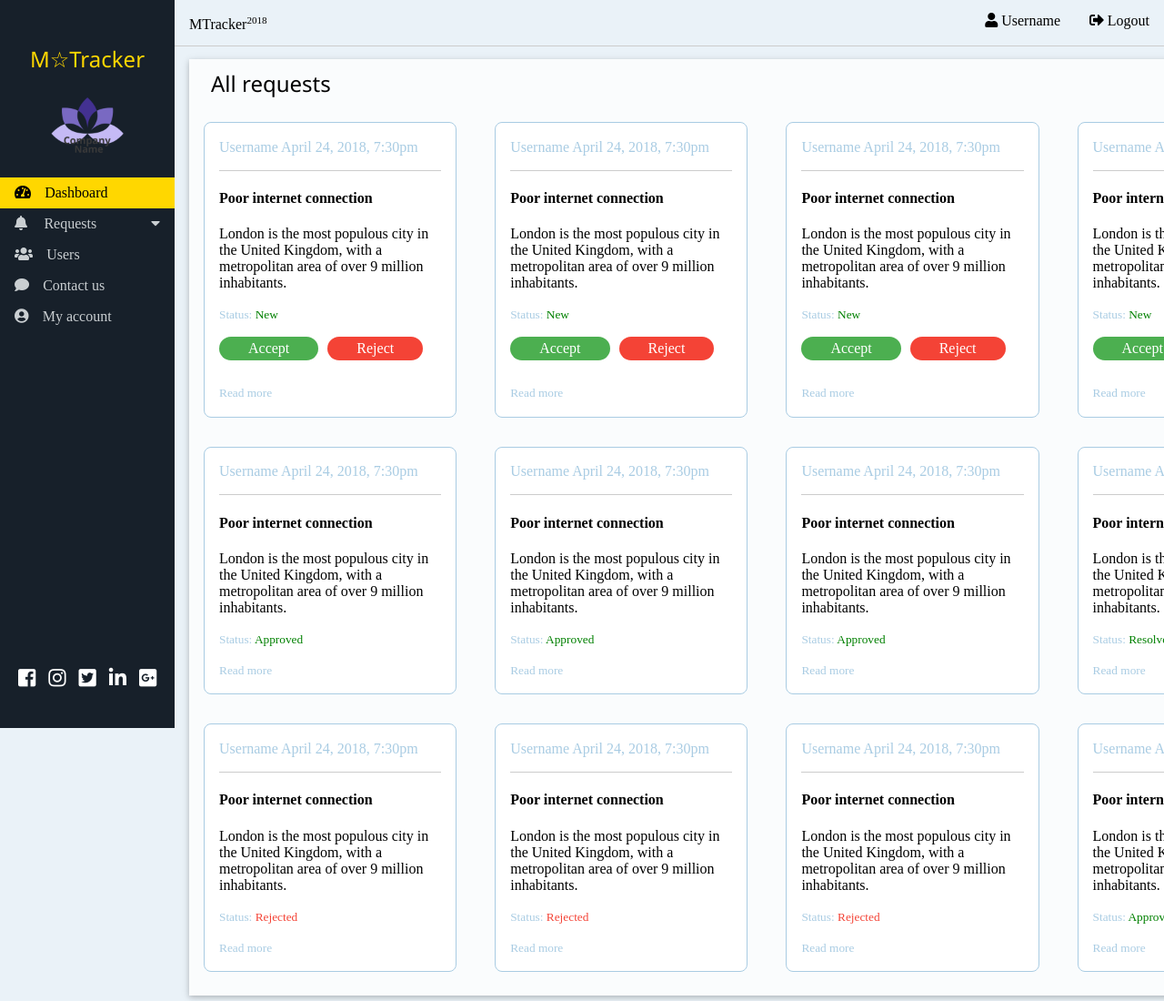
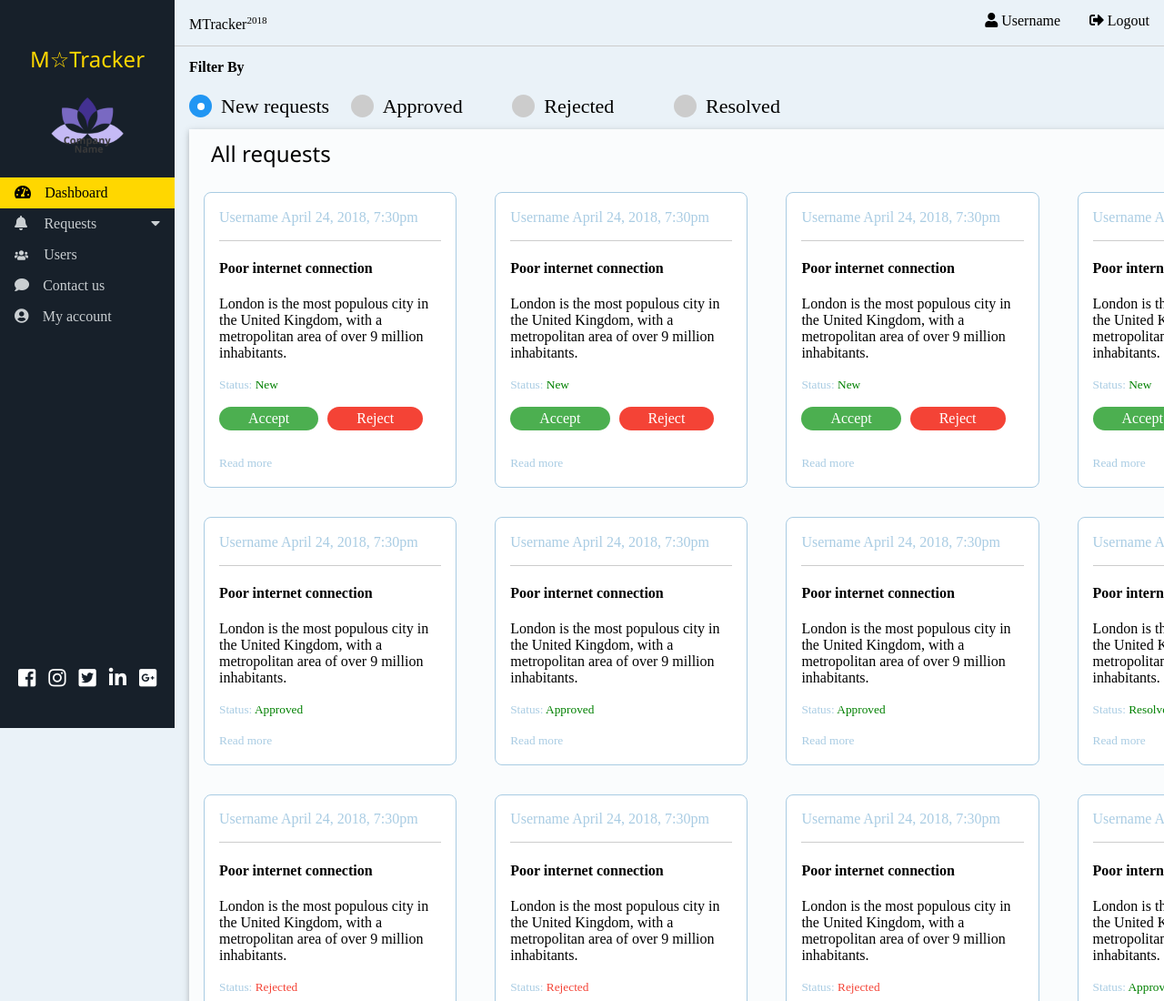
Before and after one commit to ampg99/maintenance-tracker-appp, a plain HTML site: page UI/templates/mains/request_list.html in a window 1280 px wide. Shown: the top 1100 px of the page at 91% size. Drawn offline with Linux system fonts and the light colour scheme.

Commit message:
#157827272 complete the request_list with a filter by option

```diff
--- a/UI/static/css/main.css
+++ b/UI/static/css/main.css
@@ -737,3 +737,60 @@ span.psw {
 .dropdown:hover .dropdown-content {
     display: block;
 }
+
+.contain {
+    display: inline-block;
+    position: relative;
+    padding-left: 35px;
+    margin-bottom: 12px;
+    cursor: pointer;
+    font-size: 22px;
+    -webkit-user-select: none;
+    -moz-user-select: none;
+    -ms-user-select: none;
+    user-select: none;
+    font-family: 'SIMPSON';
+}
+
+.contain input {
+    position: absolute;
+    opacity: 0;
+    cursor: pointer;
+}
+
+.checkmark {
+    position: absolute;
+    top: 0;
+    left: 0;
+    height: 25px;
+    width: 25px;
+    background-color: #ccc;
+    border-radius: 50%;
+}
+
+.contain:hover input ~ .checkmark {
+    background-color: #ccc;
+}
+
+.contain input:checked ~ .checkmark {
+    background-color: #2196F3;
+}
+
+.checkmark:after {
+    content: "";
+    position: absolute;
+    display: none;
+}
+
+.contain input:checked ~ .checkmark:after {
+    display: block;
+}
+
+.contain .checkmark:after {
+    top: 9px;
+    left: 9px;
+    width: 8px;
+    height: 8px;
+    border-radius: 50%;
+    background: white;
+}
--- a/UI/templates/mains/menu.html
+++ b/UI/templates/mains/menu.html
@@ -17,7 +17,7 @@
                 <li><a href="#">Resolved</a></li>
             </ul>
         </div>
-        <li><a href="users.html" class="side-link link"><i class="ha wa fas fa-users"></i> Users</a></li>
+        <li><a href="users.html" class="side-link link"><i style="font-size: 12px; margin-right:1.1em" class="ha wa fas fa-users"></i> Users</a></li>
         <li><a href="#" class="side-link link"><i class="ha wa fas fa-comment"></i> Contact us</a></li>
         <li><a href="#" class="side-link link"><i class="ha wa fas fa-user-circle"></i> My account</a></li>
     </ul>
--- a/UI/templates/mains/request_list.html
+++ b/UI/templates/mains/request_list.html
@@ -18,6 +18,25 @@
     </script>
    <div class="content">
         <div class="asheuh-container">
+            <h4>Filter By</h4>
+            <div class="grid-6">
+                <label class="contain">New requests
+                    <input type="radio" checked="checked" name="radio">
+                    <span class="checkmark"></span>
+                </label>
+                <label class="contain">Approved
+                    <input type="radio" name="radio">
+                    <span class="checkmark"></span>
+                </label>
+                <label class="contain">Rejected
+                    <input type="radio" name="radio">
+                    <span class="checkmark"></span>
+                </label>
+                <label class="contain">Resolved
+                    <input type="radio" name="radio">
+                    <span class="checkmark"></span>
+                </label>
+            </div>
             <div class="grid-1">
                 <div class="card">
                     <h2 style="margin-left:1em;">All requests</h2>
```
Also changed, not shown: UI/templates/mains/home.html (+6 -2 lines).
